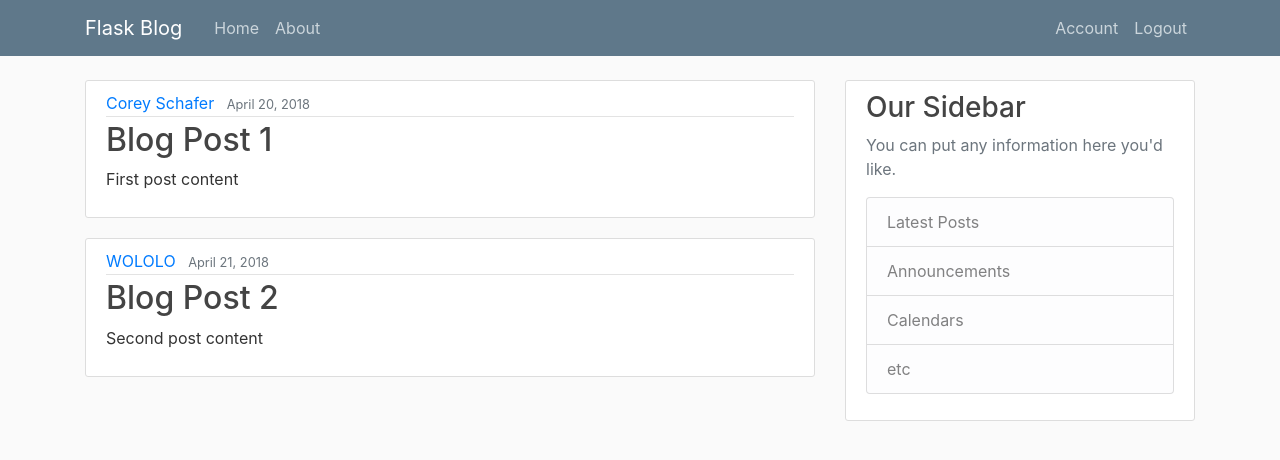
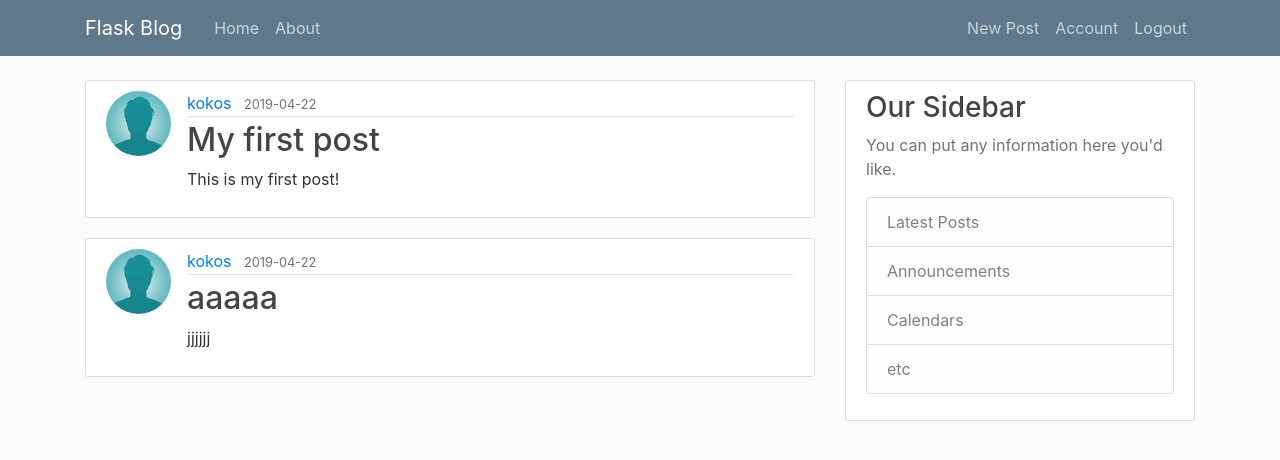
Before and after one commit to Bustuk/Flaskblog, a Flask app: page / in a window 1280 px wide. Shown: the top 460 px of the page. Run offline with Flask 2, Linux system fonts and the light colour scheme; a user stored in the database is signed in; data comes from the database, SQL or seed files in the repository; both versions use the stored data as it was after the commit; some libraries are stand-ins or nearby versions.

Commit message:
adding routes and upgrading templates for post-menagement

```diff
--- a/app/routes.py
+++ b/app/routes.py
@@ -1,34 +1,16 @@
 from flask import render_template, url_for, flash, redirect,request
 from app import app, db, bcrypt
-from app.forms import RegistrationForm, LoginForm, UpdateAccountForm
-from app.models import User
+from app.forms import RegistrationForm, LoginForm, UpdateAccountForm, PostForm
+from app.models import User, Post
 from flask_login import login_user, current_user, logout_user, login_required
 import secrets
 import os
 from PIL import Image
 
-
-posts = [
-    {
-        'author': 'Corey Schafer',
-        'title': 'Blog Post 1',
-        'content': 'First post content',
-        'date_posted': 'April 20, 2018'
-    },
-    {
-        'author': 'WOLOLO',
-        'title': 'Blog Post 2',
-        'content': 'Second post content',
-        'date_posted': 'April 21, 2018'
-    }
-
-]
-
-
-
 @app.route('/')
 @app.route('/home')
 def root():
+    posts=Post.query.all()
     return render_template('homepage.html', posts=posts)
 
 
@@ -129,8 +111,8 @@ def account():
     '''
     Route to manage user account
 
-    From this place profile picture, username and email can be changed.
-    Validators for username and email all similar to the one during registration
+    Profile picture, username and email can be updated there.
+    Validators for username and email all similar to the ones during registration
     Profile pictures must be .jpg or or .png
     and will be resized to 125x125 to save disk space
     if no picture is provided, the default one is being chosen
@@ -153,3 +135,25 @@ def account():
 
     image_file = url_for('static', filename=('profile_pics/'+ current_user.image_file))
     return render_template('account.html', title='Account', image_file=image_file, form=form )
+
+
+@app.route('/post/new', methods=['GET', 'POST'])
+@login_required
+def new_post():
+    form = PostForm()
+    if form.validate_on_submit():
+        post =Post(title=form.title.data, content=form.content.data, author=current_user)
+        db.session.add(post)
+        db.session.commit()
+        flash('Your post has been created', 'success')
+        return redirect(url_for('root'))
+
+
+
+
+    return render_template('create_post.html', title='New post', form=form)
+
+@app.route("/post/<int:post_id>")
+def post(post_id):
+    post=Post.query.get_or_404(post_id)
+    return render_template('post.html', title=post.title,post=post)
--- a/app/templates/about.html
+++ b/app/templates/about.html
@@ -1,4 +1,4 @@
 {% extends "layout.html" %}
 {% block content %}
-    <h1>siemka to about</h1>
+    <h1>It's just a simple blog, where you can share your thoughts about literally anything</h1>
 {% endblock content%}
--- a/app/templates/homepage.html
+++ b/app/templates/homepage.html
@@ -2,12 +2,13 @@
 {% block content %}
     {% for post in posts%}
         <article class="media content-section">
+              <img class="rounded-circle article-img" src="{{ url_for('static', filename='profile_pics/'+post.author.image_file) }}">
               <div class="media-body">
                 <div class="article-metadata">
-                  <a class="mr-2" href="#">{{ post.author }}</a>
-                  <small class="text-muted">{{ post.date_posted }}</small>
+                  <a class="mr-2" href="#">{{ post.author.username }}</a>
+                  <small class="text-muted">{{ post.date_posted.strftime('%Y-%m-%d') }}</small>
                 </div>
-                <h2><a class="article-title" href="#">{{ post.title }}</a></h2>
+                <h2><a class="article-title" href="{{ url_for('post',post_id=post.id) }}">{{ post.title }}</a></h2>
                 <p class="article-content">{{ post.content }}</p>
               </div>
         </article>
--- a/app/templates/layout.html
+++ b/app/templates/layout.html
@@ -31,6 +31,7 @@
         <!-- Navbar Right Side -->
         <div class="navbar-nav">
             {% if current_user.is_authenticated %}
+                <a class="nav-item nav-link" href="{{ url_for('new_post') }}">New Post</a>
             <a class="nav-item nav-link" href="{{ url_for('account') }}">Account</a>
             <a class="nav-item nav-link" href="{{ url_for('logout') }}">Logout</a>
             {% else %}
```
Also changed, not shown: app/templates/create_post.html (added, +40 -0 lines), app/templates/post.html (added, +14 -0 lines), app/site.db.
